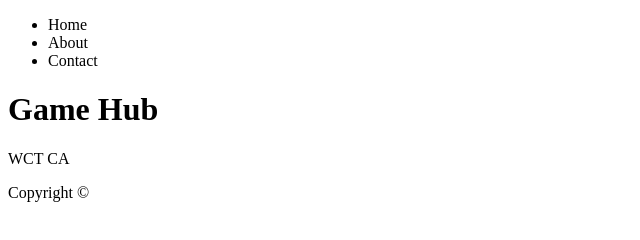
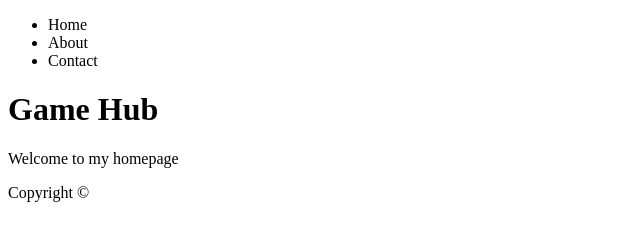
Before and after one commit to dejandejic/wct, a plain HTML site: page index.html in a window 1280 px wide. Shown: the whole page, without its empty margins (0-640 px from the left). Drawn offline with Linux system fonts and the light colour scheme.

Commit message:
Update index.html

```diff
--- a/index.html
+++ b/index.html
@@ -17,7 +17,7 @@
         </header>
         <main>
             <h1>Game Hub</h1>
-            <p>WCT CA</p>
+            <p>Welcome to my homepage</p>
         </main>
         <footer>
             Copyright &copy;
```
